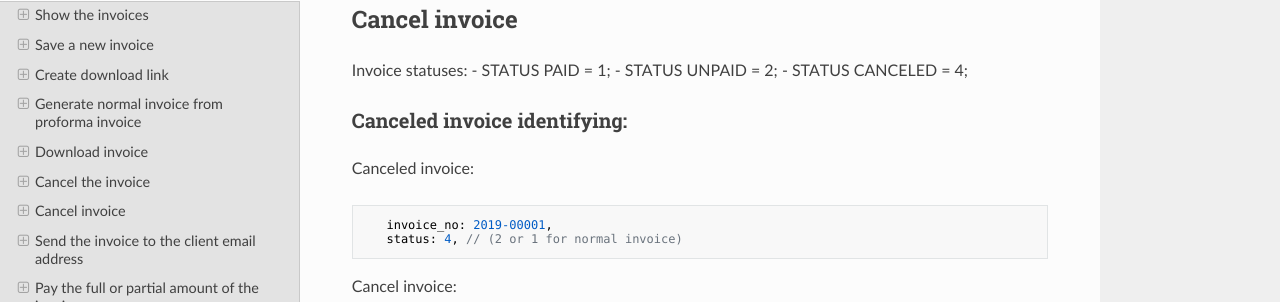
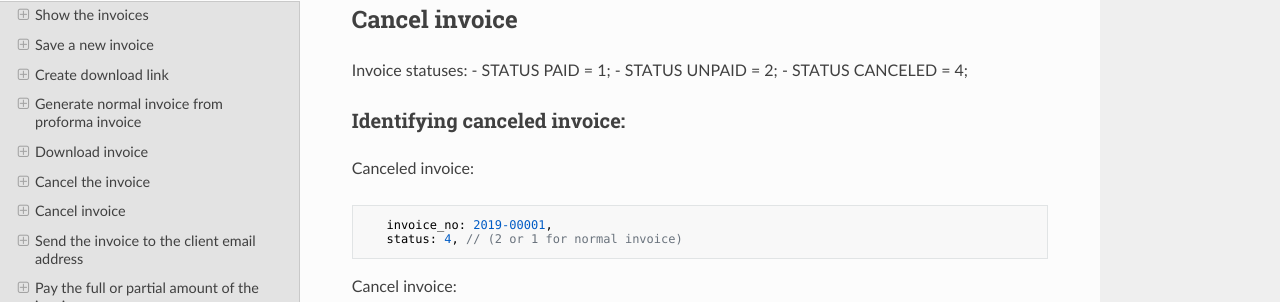
Before and after one commit to octonull/Billingo-API-docs, an MkDocs documentation site: the page built from docs/invoices.md, in a window 1280 px wide and 900 px high, scrolled down 4942 px. Shown: the part 153-455 px from the top of the window. Built offline with MkDocs 1.6.1, drawn with Linux system fonts in a browser that asks for light colours; nearby versions of some CDN libraries; old or Windows-style settings are respelled for this version of MkDocs.

````diff
--- a/docs/invoices.md
+++ b/docs/invoices.md
@@ -266,11 +266,11 @@ The invoice PDF is returned
 ## Cancel invoice
 
 Invoice statuses:
-   - STATUS PAID = 1;
-   - STATUS UNPAID = 2;
-   - STATUS CANCELED = 4;
+- STATUS PAID = 1;
+- STATUS UNPAID = 2;
+- STATUS CANCELED = 4;
 
-### Canceled invoice identifying:
+### Identifying canceled invoice:
 Canceled invoice:
 ```json
    invoice_no: 2019-00001,
````
